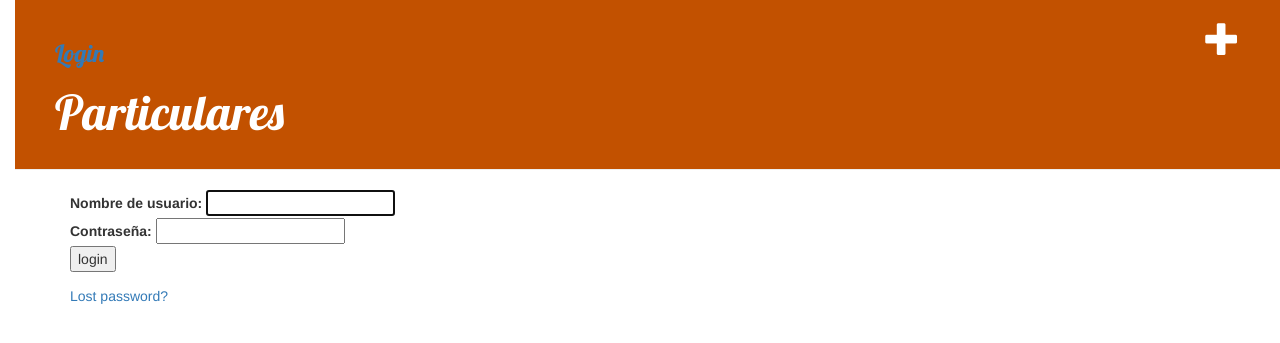
After one commit to gianstorani/repoparticulares, a Django app: page /accounts/login/ in a window 1280 px wide. The commit adds this page. Shown: the top 343 px of the page. Run offline with Django 3.2, Linux system fonts and the light colour scheme; some libraries are stand-ins or nearby versions.

Commit message:
Agregue login y logout

```diff
--- a/mysite/settings.py
+++ b/mysite/settings.py
@@ -121,3 +121,6 @@ USE_TZ = True
 
 STATIC_URL = '/static/'
 STATIC_ROOT = os.path.join(BASE_DIR, 'static')
+
+# Redirect to home URL after login (Default redirects to /accounts/profile/)
+LOGIN_REDIRECT_URL = '/'
--- /dev/null
+++ b/sitio/templates/registration/login.html
@@ -0,0 +1,39 @@
+{% extends 'sitio/base.html' %}
+
+{% block content %}
+
+{% if form.errors %}
+<p>Your username and password didn't match. Please try again.</p>
+{% endif %}
+
+{% if next %}
+    {% if user.is_authenticated %}
+    <p>Your account doesn't have access to this page. To proceed,
+    please login with an account that has access.</p>
+    {% else %}
+    <p>Please login to see this page.</p>
+    {% endif %}
+{% endif %}
+
+<form method="post" action="{% url 'login' %}">
+{% csrf_token %}
+
+<div>
+  <td>{{ form.username.label_tag }}</td>
+  <td>{{ form.username }}</td>
+</div>
+<div>
+  <td>{{ form.password.label_tag }}</td>
+  <td>{{ form.password }}</td>
+</div>
+
+<div>
+  <input type="submit" value="login" />
+  <input type="hidden" name="next" value="{{ next }}" />
+</div>
+</form>
+
+{# Assumes you setup the password_reset view in your URLconf #}
+<p><a href="{% url 'password_reset' %}">Lost password?</a></p>
+
+{% endblock %}
--- /dev/null
+++ b/sitio/templates/registration/password_reset_done.html
@@ -0,0 +1,4 @@
+{% extends 'sitio/base.html' %}
+{% block content %}
+<p>We've emailed you instructions for setting your password. If they haven't arrived in a few minutes, check your spam folder.</p>
+{% endblock %}
--- /dev/null
+++ b/sitio/templates/registration/password_reset_email.html
@@ -0,0 +1,2 @@
+Someone asked for password reset for email {{ email }}. Follow the link below:
+{{ protocol}}://{{ domain }}{% url 'password_reset_confirm' uidb64=uid token=token %}
--- a/sitio/templates/sitio/base.html
+++ b/sitio/templates/sitio/base.html
@@ -9,9 +9,13 @@
     </head>
     <body>
         <div class="page-header">
-            {% if user.is_authenticated %}
-                <a href="{% url 'post_new' %}" class="top-menu"><span class="glyphicon glyphicon-plus"></span></a>
-            {% endif %}
+            <a href="{% url 'post_new' %}" class="top-menu"><span class="glyphicon glyphicon-plus"></span></a>
+                {% if user.is_authenticated %}
+                    <h3>Usario: {{ user.get_username }}</h3>
+                    <h3><a href="{% url 'logout'%}?next={{request.path}}">Logout</a></h3>
+                {% else %}
+                    <h3><a href="{% url 'login'%}?next={{request.path}}">Login</a></h3>
+                {% endif %}
             <h1><a href="/">Particulares</a></h1>
         </div>
         <div class="content container">
--- a/sitio/templates/sitio/post_detail.html
+++ b/sitio/templates/sitio/post_detail.html
@@ -7,9 +7,7 @@
                 {{ post.published_date }}
             </div>
         {% endif %}
-        {% if user.is_authenticated %}
-            <a class="btn btn-default" href="{% url 'post_edit' pk=post.pk %}"><span class="glyphicon glyphicon-pencil"></span></a>
-        {% endif %}
+        <a class="btn btn-default" href="{% url 'post_edit' pk=post.pk %}"><span class="glyphicon glyphicon-pencil"></span></a>
         <h2>{{ post.title }}</h2>
         <p>{{ post.text|linebreaksbr }}</p>
     </div>
--- a/sitio/templates/sitio/post_edit.html
+++ b/sitio/templates/sitio/post_edit.html
@@ -1,5 +1,4 @@
 {% extends 'sitio/base.html' %}
-
 {% block content %}
     <h2>New post</h2>
     <form method="POST" class="post-form">{% csrf_token %}
--- a/sitio/urls.py
+++ b/sitio/urls.py
@@ -1,4 +1,4 @@
-from django.urls import path
+from django.urls import path, include
 from . import views
 
 urlpatterns = [
@@ -7,3 +7,7 @@ urlpatterns = [
     path('post/new', views.post_new, name='post_new'),
     path('post/<int:pk>/edit/', views.post_edit, name='post_edit'),
 ]
+#Add Django site authentication urls (for login, logout, password management)
+urlpatterns += [
+    path('accounts/', include('django.contrib.auth.urls')),
+]
--- a/sitio/views.py
+++ b/sitio/views.py
@@ -3,6 +3,8 @@ from django.utils import timezone
 from .forms import PostForm
 from django.shortcuts import redirect
 from .models import Post
+from django.contrib.auth.decorators import login_required
+
 
 def post_list(request):
     posts = Post.objects.filter(published_date__lte=timezone.now()).order_by('published_date')
@@ -12,6 +14,7 @@ def post_detail(request, pk):
     post = get_object_or_404(Post, pk=pk)
     return render(request, 'sitio/post_detail.html', {'post': post})
 
+@login_required
 def post_new(request):
     if request.method == "POST":
         form = PostForm(request.POST)
@@ -25,6 +28,7 @@ def post_new(request):
         form = PostForm()
     return render(request, 'sitio/post_edit.html', {'form': form})
 
+@login_required
 def post_edit(request, pk):
     post = get_object_or_404(Post, pk=pk)
     if request.method == "POST":
```
Also changed, not shown: sitio/templates/registration/logged_out.html (added, +7 -0 lines), sitio/templates/registration/password_reset_complete.html (added, +7 -0 lines), sitio/templates/registration/password_reset_confirm.html (added, +33 -0 lines), sitio/templates/registration/password_reset_form.html (added, +10 -0 lines).
